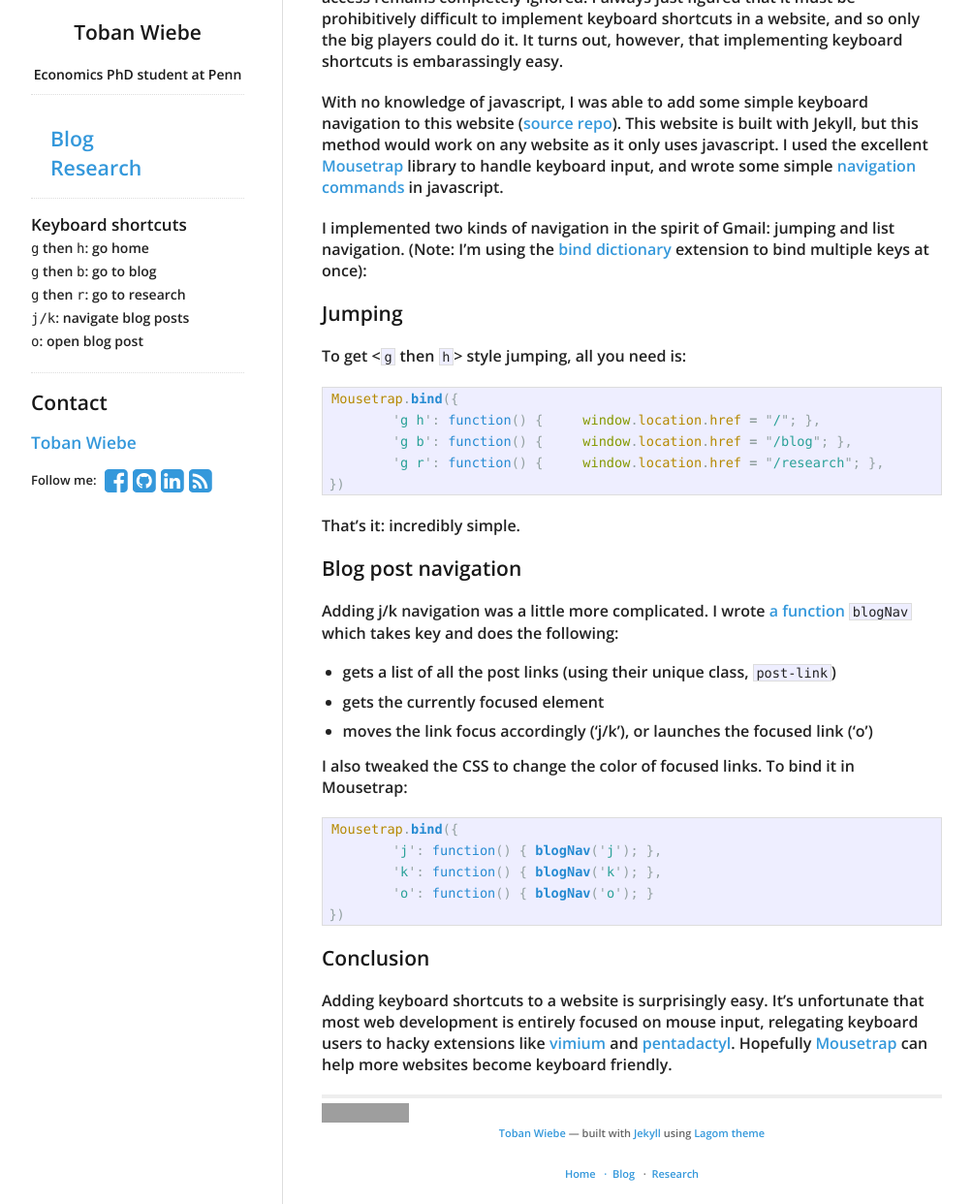
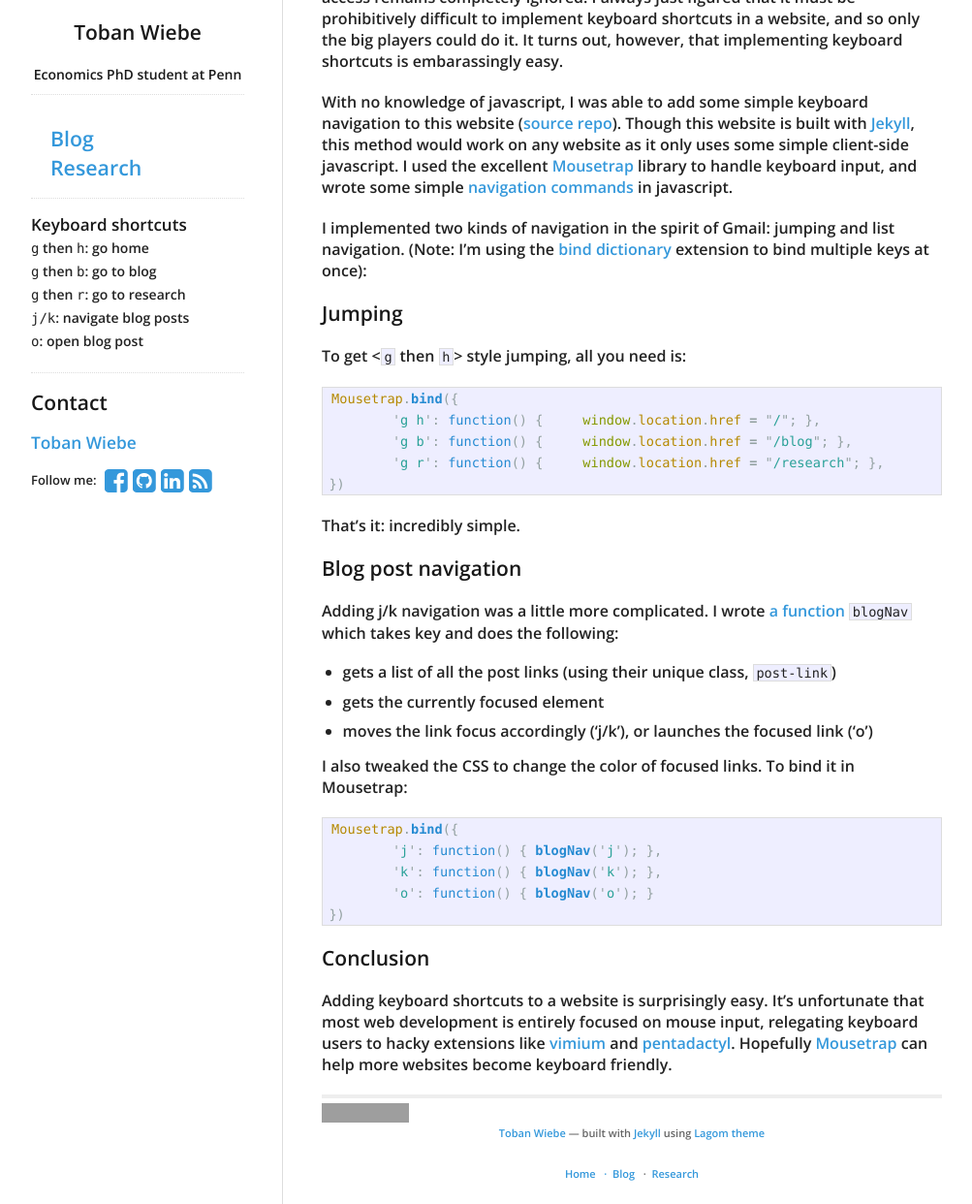
Before and after one commit to tobanw/tobanw.github.io, a Jekyll site: the page built from _posts/2015-11-28-keyboard-shortcuts-web.md, in a window 1280 px wide, cut to the strip 216-1458 px from the top of the page. Shown: the whole strip at 97% size, without its empty margins (138-1141 px from the left). Built offline with Jekyll 4.4.1, drawn with Linux system fonts in a browser that asks for light colours; nearby versions of some CDN libraries; Markdown is read by kramdown in place of the engine named in the settings; grey boxes are pictures that could not be loaded.

Commit message:
clarify a sentence

```diff
--- a/_posts/2015-11-28-keyboard-shortcuts-web.md
+++ b/_posts/2015-11-28-keyboard-shortcuts-web.md
@@ -10,7 +10,7 @@
 It turns out, however, that implementing keyboard shortcuts is embarassingly easy.
 
 With no knowledge of javascript, I was able to add some simple keyboard navigation to this website ([source repo](https://github.com/tobanw/tobanw.github.io)).
-This website is built with Jekyll, but this method would work on any website as it only uses javascript.
+Though this website is built with [Jekyll](http://jekyllrb.com/), this method would work on any website as it only uses some simple client-side javascript.
 I used the excellent [Mousetrap](https://craig.is/killing/mice) library to handle keyboard input, and wrote some simple [navigation commands](https://github.com/tobanw/tobanw.github.io/blob/master/assets/scripts/keyboard.js) in javascript.
 
 I implemented two kinds of navigation in the spirit of Gmail: jumping and list navigation.
```
